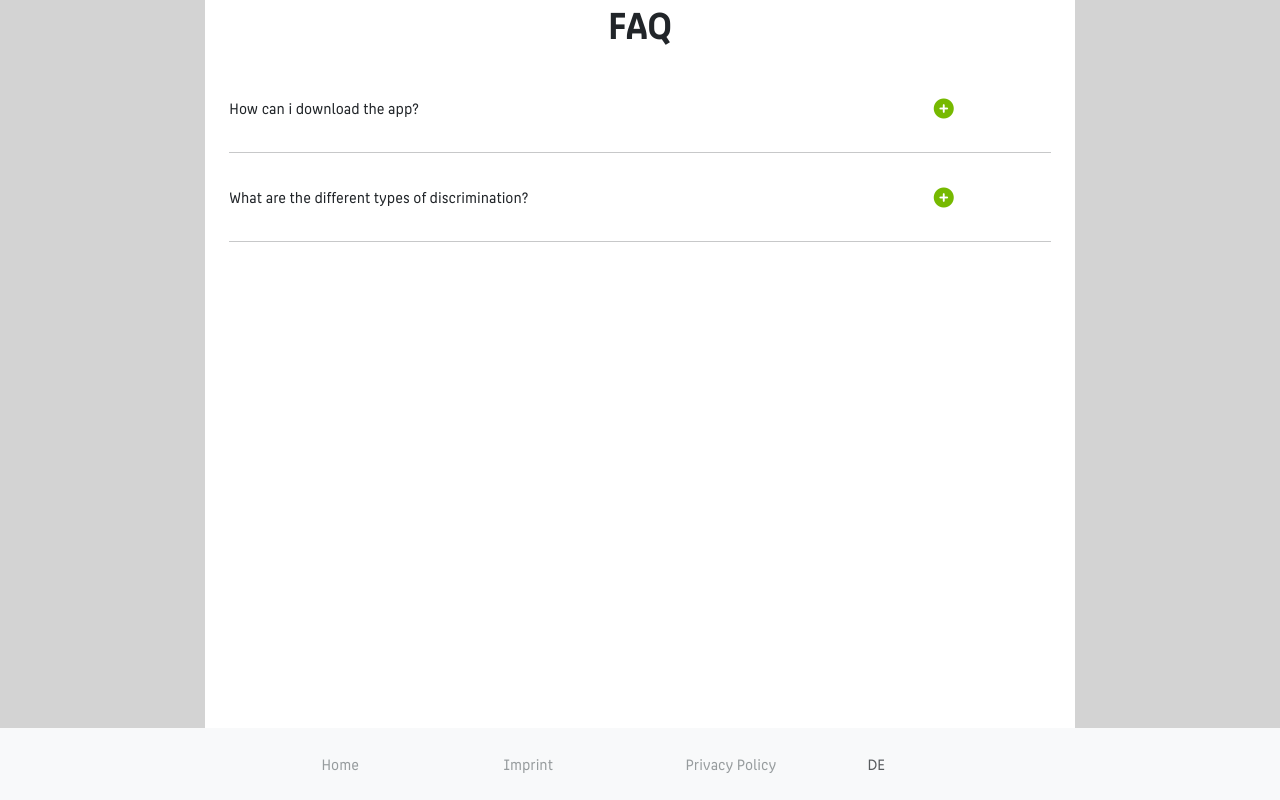
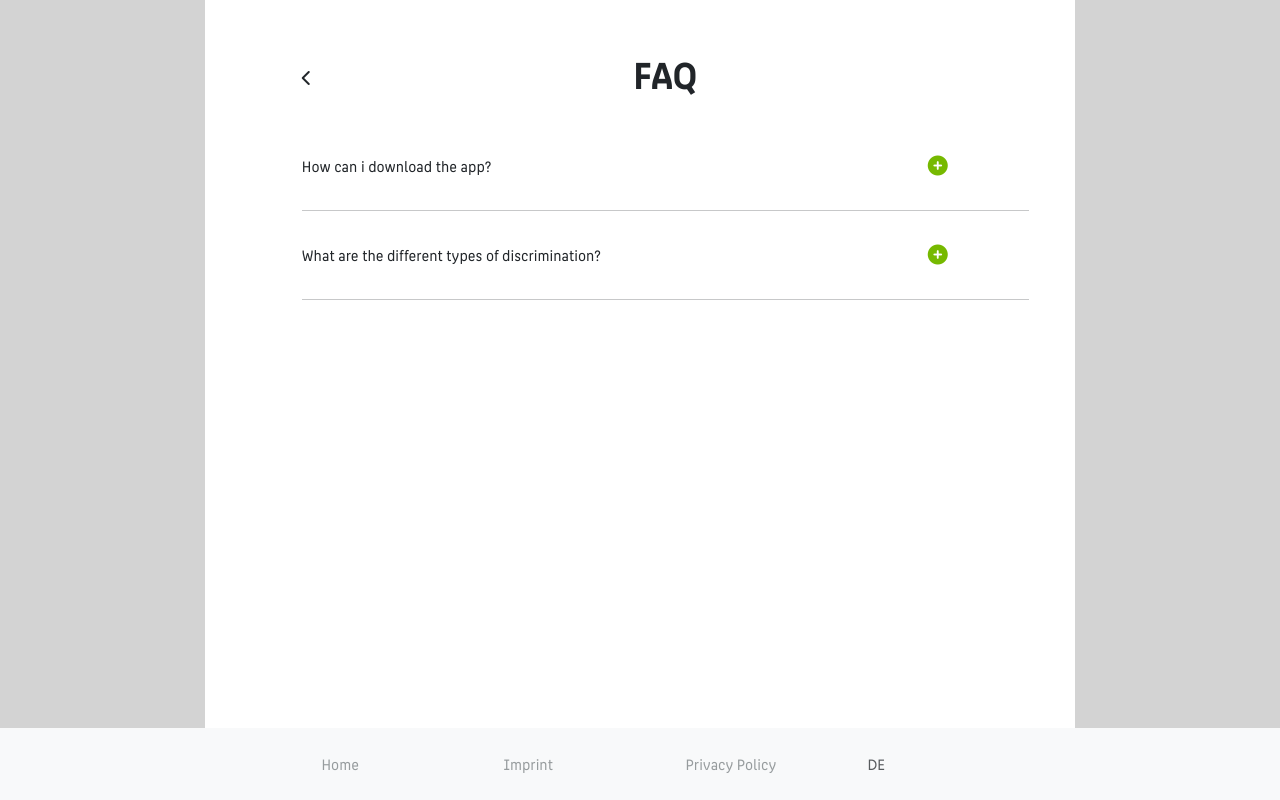
Before and after one commit to joha1na/AntidiskriminierungsAPP, an Angular app in the folder htw-antidiskriminierungsapp/: page /faq in a window 1280 px wide. Built offline with nearby package versions, Linux system fonts and the light colour scheme.

Commit message:
Added a 'back to home' button

```diff
--- a/htw-antidiskriminierungsapp/src/app/faq/faq.component.css
+++ b/htw-antidiskriminierungsapp/src/app/faq/faq.component.css
@@ -1,3 +1,16 @@
+.container {
+    width: 100%;
+    padding: 4% 4% 4% 10%;
+    margin: 0;
+    height: 100%;
+}
+
+.header {
+    display: flex;
+    align-items: center;
+    margin-top: 1rem;
+}
+
 h1 {
     text-align: center;
 }
@@ -26,10 +39,14 @@ h1 {
 }
 
 .answer {
-    display: flex;
-    justify-content: center;
+    margin-left: 2rem;
+
 }
 
 .answer p {
     color: gray;
 }
+
+i {
+    cursor: pointer;
+}
--- a/htw-antidiskriminierungsapp/src/app/faq/faq.component.html
+++ b/htw-antidiskriminierungsapp/src/app/faq/faq.component.html
@@ -1,9 +1,11 @@
 <body>
     <div class="container">
         <div class="col-12">
-            <div class="header">
-                <h1>FAQ
-                </h1>
+            <div class="header row">
+                <i class="col-1 fa-solid fa-chevron-left" [routerLink]="''"></i>
+
+                <h1 class="col-10">FAQ</h1>
+                <div class="col-1"></div>
             </div>
 
 
```
